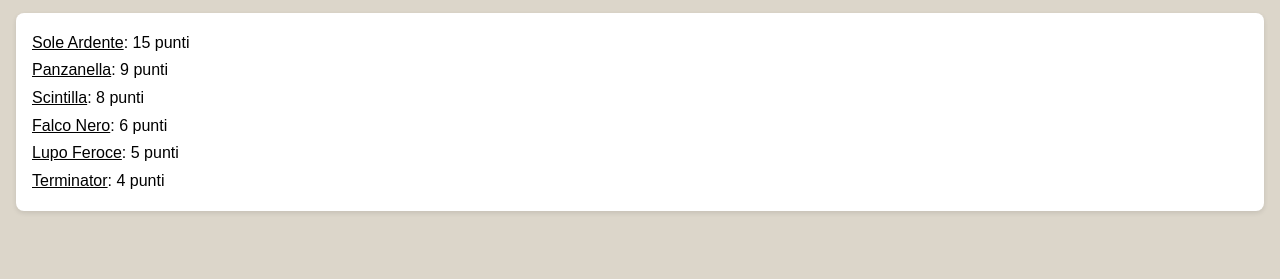
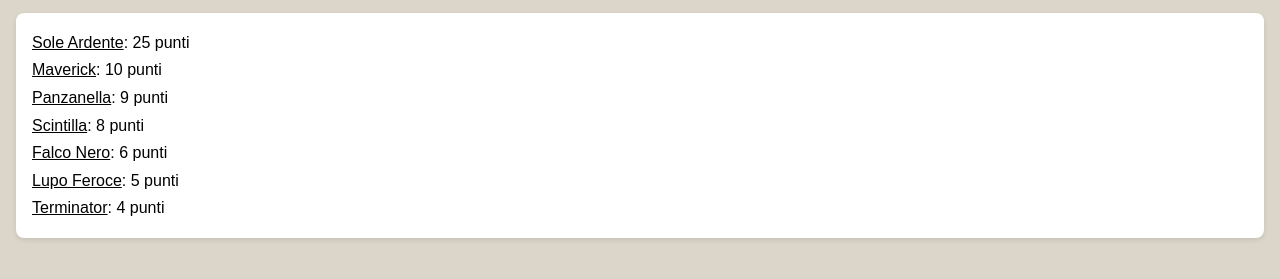
Before and after one commit to accademiagens/premi-speciali-gens, a plain HTML site: page index.html in a window 1280 px wide. Shown: the part 63-342 px from the top of the page. Drawn offline with Linux system fonts and the light colour scheme.

Commit message:
Aggiornati premi speciali 2025_8_20 9.45

```diff
--- a/index.html
+++ b/index.html
@@ -35,10 +35,18 @@
 const premiData = [
   {
     nick: "Sole Ardente",
-    totale: 15,
+    totale: 25,
     dettagli: [
       { punti: 8, motivo: "cravatta", data: "04/08/2025" },
       { punti: 7, motivo: "animali", data: "05/08/2025" },
+      { punti: 10, motivo: "venti", data: "20/08/2025" },
+    ]
+  },
+  {
+    nick: "Maverick",
+    totale: 10,
+    dettagli: [
+      { punti: 10, motivo: "venti", data: "20/08/2025" },
     ]
   },
   {
```
